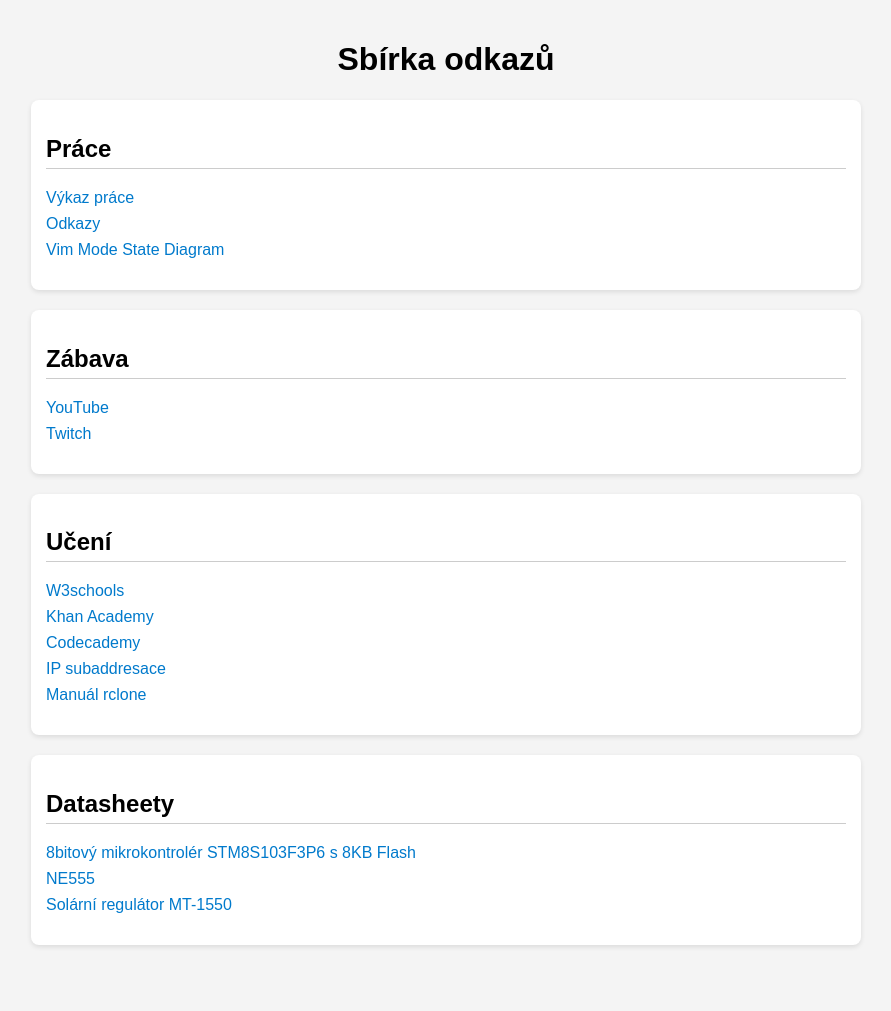
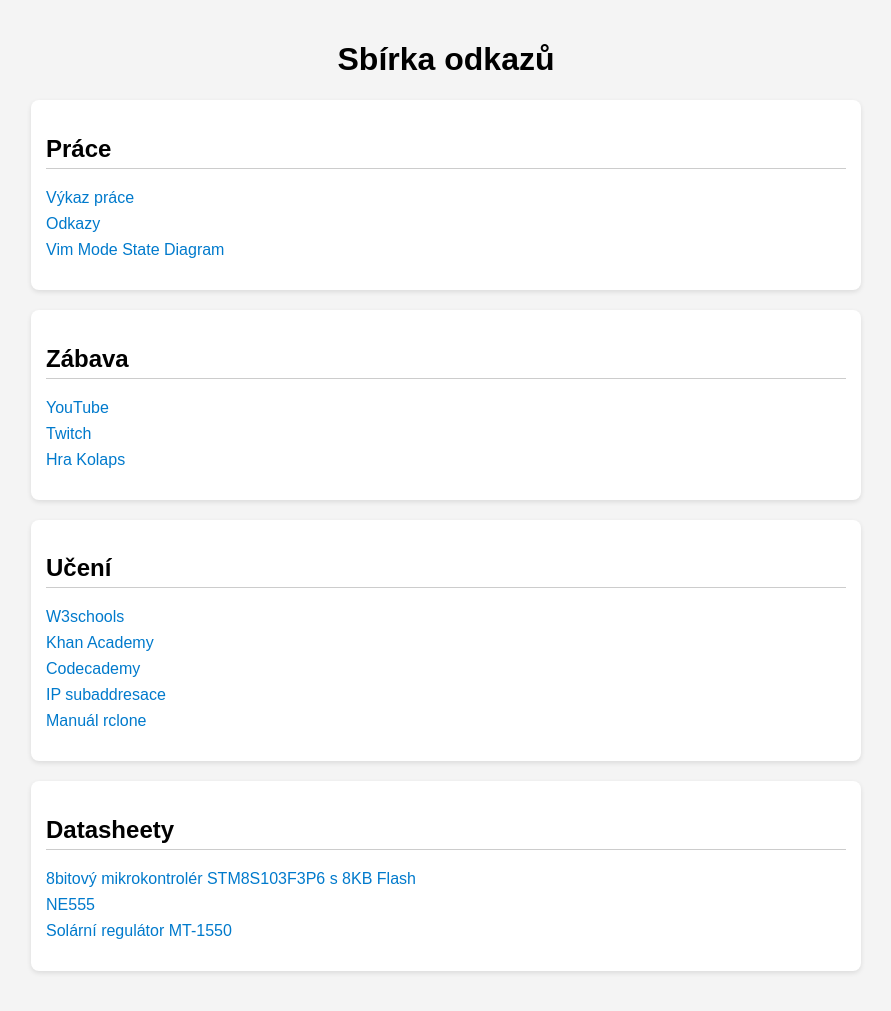
Before and after one commit to vpospichal/vpospichal.github.io, a Jekyll site: the page index.html, which Jekyll copies as it is, in a window 1280 px wide. Shown: the whole page, without its empty margins (194-1085 px from the left). Built offline with Jekyll 4.4.1, drawn with Linux system fonts in a browser that asks for light colours; before the commit the page ends 985 px from its top, so only the background shows below that.

Commit message:
MODIFY index.html ADD the game kolaps.

```diff
--- a/index.html
+++ b/index.html
@@ -61,6 +61,7 @@
     <ul class="links">
       <li><a href="https://www.youtube.com">YouTube</a></li>
       <li><a href="https://www.twitch.tv">Twitch</a></li>
+      <li><a href="https://www.pixy.cz/apps/hry/kolaps.html">Hra Kolaps</a></li>
     </ul>
   </div>
 
```
